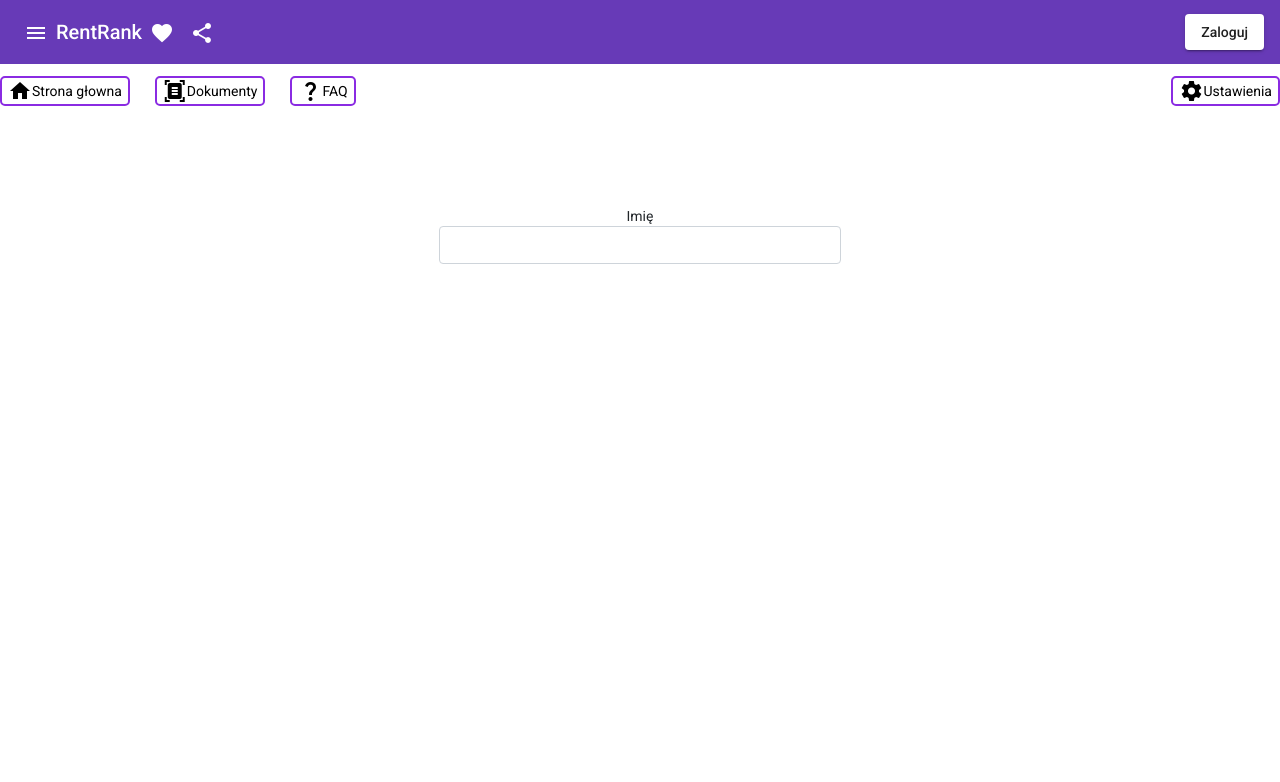
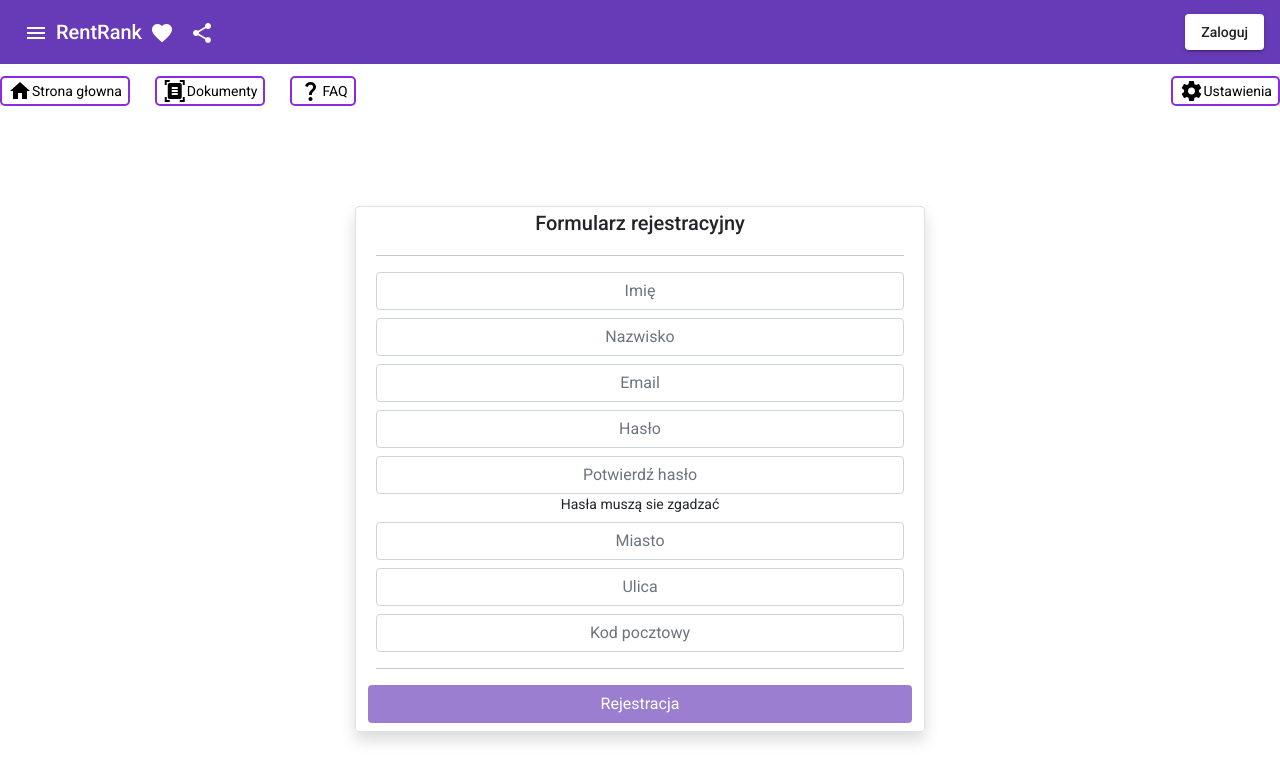
Before and after one commit to Quibeep/rent-rank, an Angular app: page /registration in a window 1280 px wide. Shown: the top 782 px of the page. Built offline with nearby package versions, Linux system fonts and the light colour scheme.

Commit message:
Commiting incomplete password validation - help

```diff
--- a/src/app/app-routing.module.ts
+++ b/src/app/app-routing.module.ts
@@ -6,6 +6,7 @@ import { DocsComponent } from './header/docs/docs.component';
 import { SettingsComponent } from './header/settings/settings.component';
 import { PopupComponent } from './header/popup/popup.component';
 import { RegistrationComponent } from './header/registration/registration.component';
+import { PageNotFoundComponent } from './page-not-found/page-not-found.component';
 
 const routes: Routes = [
   { path: '', component: MainPageComponent},
@@ -14,6 +15,8 @@ const routes: Routes = [
   { path: 'settings', component: SettingsComponent},
   { path: 'login', component: PopupComponent},
   { path: 'registration', component: RegistrationComponent},
+  { path: 'not-found', component: PageNotFoundComponent},
+  { path: '**', redirectTo: '/not-found'},
 ];
 
 @NgModule({
--- a/src/app/app.module.ts
+++ b/src/app/app.module.ts
@@ -19,6 +19,9 @@ import { PopupComponent } from './header/popup/popup.component';
 import { NgbActiveModal, NgbModule } from '@ng-bootstrap/ng-bootstrap';
 import { ReactiveFormsModule } from '@angular/forms';
 import { RegistrationComponent } from './header/registration/registration.component';
+import { PageNotFoundComponent } from './page-not-found/page-not-found.component';
+import { ValidatorService } from './header/registration/password.validator';
+
 
 @NgModule({
   declarations: [
@@ -30,7 +33,8 @@ import { RegistrationComponent } from './header/registration/registration.compon
     FaqComponent,
     SettingsComponent,
     PopupComponent,
-    RegistrationComponent
+    RegistrationComponent,
+    PageNotFoundComponent
   ],
   imports: [
     BrowserModule,
@@ -43,7 +47,7 @@ import { RegistrationComponent } from './header/registration/registration.compon
     ReactiveFormsModule
   ],
   providers: [
-    NgbActiveModal
+    NgbActiveModal, ValidatorService
   ],
   bootstrap: [AppComponent]
 })
--- a/src/app/header/popup/popup.component.html
+++ b/src/app/header/popup/popup.component.html
@@ -1,25 +1,46 @@
-
 <div class="modal-header">
-  <h2 class="modal-title">Login</h2>
-  <button type="button" class="btn-close" aria-label="Close" (click)="activeModal.dismiss('Cross click')"></button>
+  <h2 class="modal-title mt-3" style="margin-left: 200px">Login</h2>
+  <button
+    type="button"
+    class="btn-close"
+    aria-label="Close"
+    (click)="activeModal.dismiss('Cross click')"
+  ></button>
 </div>
 <form [formGroup]="loginForm" (ngSubmit)="onSubmit()">
   <div class="modal-body">
     <div class="mb-3 row">
       <label for="email" class="col-sm-2 col-form-label">Email</label>
       <div class="col-sm-10">
-      <input type="email" class="form-control" id="email"formControlName="userEmail" >
+        <input
+          type="email"
+          class="form-control"
+          id="email"
+          formControlName="userEmail"
+        />
       </div>
     </div>
     <div class="mb-3 row">
       <label for="inputPassword" class="col-sm-2 col-form-label">Hasło</label>
       <div class="col-sm-10">
-      <input type="password" class="form-control" id="inputPassword" formControlName="userPassword">
+        <input
+          type="password"
+          class="form-control"
+          id="inputPassword"
+          formControlName="userPassword"
+        />
       </div>
     </div>
   </div>
   <div class="modal-footer">
     <button type="submit" class="btn btn-outline-dark">Zaloguj</button>
-  <button type="button" class="btn btn-outline-dark" [routerLink]="['/registration']" (click)="activeModal.close()">Rejestracja</button>
+    <button
+      type="button"
+      class="btn btn-outline-dark"
+      [routerLink]="['/registration']"
+      (click)="activeModal.close()"
+    >
+      Rejestracja
+    </button>
   </div>
 </form>
--- a/src/app/header/popup/popup.component.ts
+++ b/src/app/header/popup/popup.component.ts
@@ -10,7 +10,7 @@ import { NgbActiveModal, NgbModal } from '@ng-bootstrap/ng-bootstrap';
   styleUrls: ['./popup.component.scss']
 })
 export class PopupComponent implements OnInit{
-loginForm: FormGroup;
+loginForm: FormGroup = new FormGroup ({});
 
   constructor(public activeModal: NgbActiveModal) {
 
@@ -24,6 +24,6 @@ loginForm: FormGroup;
   }
 
   onSubmit() {
-    console.log(this.loginForm)
+    console.log(this.loginForm);
   }
 }
--- /dev/null
+++ b/src/app/header/registration/password.validator.ts
@@ -0,0 +1,32 @@
+import { Injectable } from '@angular/core';
+import { AbstractControl, FormGroup, ValidationErrors } from '@angular/forms';
+
+@Injectable()
+export class ValidatorService {
+  constructor() {}
+  passwordMatch(password: string, confirmPassword: string) {
+    return (formGroup: AbstractControl): ValidationErrors | null => {
+      const passwordControl = formGroup.get(password);
+      const confirmPasswordControl = formGroup.get(confirmPassword);
+
+      if (!passwordControl || !confirmPasswordControl) {
+        return null;
+      }
+
+      if (
+        confirmPasswordControl.errors &&
+        !confirmPasswordControl.errors.passwordMismatch
+      ) {
+        return null;
+      }
+
+      if (passwordControl.value !== confirmPasswordControl.value) {
+        confirmPasswordControl.setErrors({ passwordMismatch: true });
+        return { passwordMismatch: true };
+      } else {
+        confirmPasswordControl.setErrors(null);
+        return null;
+      }
+    };
+  }
+}
--- a/src/app/header/registration/registration.component.html
+++ b/src/app/header/registration/registration.component.html
@@ -1,12 +1,90 @@
-<div class="container-fluid" style="margin-top: 100px;">
-
-    <div class="row justify-content-center row-cols-2">
-      <div class="col-4 text-center">
-      <div class="form-group">
-        <label for="firstName">Imię</label>
-        <input id="firstName" type="text" class="form-control text-center">
+<div class="container" style="margin-top: 100px">
+  <form [formGroup]="registrationForm" (ngSubmit)="registrationSubmit()">
+    <div class="row justify-content-center">
+      <div class="col-6 text-center border border-1 rounded shadow">
+        <h2>Formularz rejestracyjny</h2>
+        <div class="form-group m-2">
+          <hr />
+          <input
+            id="firstName"
+            type="text"
+            class="form-control text-center"
+            placeholder="Imię"
+            formControlName="firstName"
+          />
+        </div>
+        <div class="form-group m-2">
+          <input
+            id="lastName"
+            type="text"
+            class="form-control text-center"
+            placeholder="Nazwisko"
+            formControlName="lastName"
+          />
+        </div>
+        <div class="form-group m-2">
+          <input
+            id="email"
+            type="email"
+            class="form-control text-center"
+            placeholder="Email"
+            formControlName="email"
+          />
+        </div>
+        <div class="form-group m-2">
+          <input
+            id="password"
+            type="password"
+            class="form-control text-center"
+            placeholder="Hasło"
+            formControlName="password"
+          />
+          <div></div>
+        </div>
+        <div class="form-group m-2">
+          <input
+            id="passwordConfirm"
+            type="password"
+            class="form-control text-center"
+            placeholder="Potwierdź hasło"
+            formControlName="passwordConfirm"
+          />
+          <div >Hasła muszą sie zgadzać</div>
+        </div>
+        <div class="form-group m-2">
+          <input
+            id="city"
+            type="text"
+            class="form-control text-center"
+            placeholder="Miasto"
+            formControlName="city"
+          />
+        </div>
+        <div class="form-group m-2">
+          <input
+            id="street"
+            type="text"
+            class="form-control text-center"
+            placeholder="Ulica"
+            formControlName="street"
+          />
+        </div>
+        <div class="form-group m-2">
+          <input
+            id="zipCode"
+            type="text"
+            class="form-control text-center"
+            placeholder="Kod pocztowy"
+            formControlName="zipCode"
+          />
+          <hr />
+        </div>
+        <div class="row">
+          <div class="d-grid gap-2">
+            <button class="btn mb-2" type="submit" [disabled]="!registrationForm.valid">Rejestracja</button>
+          </div>
+        </div>
       </div>
     </div>
-    </div>
-
+  </form>
 </div>
--- a/src/app/header/registration/registration.component.scss
+++ b/src/app/header/registration/registration.component.scss
@@ -0,0 +1,15 @@
+.shadow {
+  box-shadow: 3px 3px 8px rgba(0,0,0.3)
+}
+
+.margin {
+  margin: 10px;
+}
+
+.specific-color {
+  color: rgba(137, 43, 226, 0.836);
+}
+.btn {
+  background-color:#673ab7;
+  color: white;
+}
--- a/src/app/header/registration/registration.component.ts
+++ b/src/app/header/registration/registration.component.ts
@@ -1,4 +1,8 @@
 import { Component, OnInit } from '@angular/core';
+import {FormBuilder, FormControl, FormGroup, Validators } from '@angular/forms';
+import { ValidatorService } from './password.validator';
+
+
 
 @Component({
   selector: 'app-registration',
@@ -7,9 +11,32 @@ import { Component, OnInit } from '@angular/core';
 })
 export class RegistrationComponent implements OnInit {
 
-  constructor() { }
+  registrationForm!: FormGroup
+
+
+  constructor(private fb: FormBuilder, private v:ValidatorService) {
+  }
 
   ngOnInit(): void {
+      this.registrationForm = new FormGroup ({
+      'firstName': new FormControl(null,[Validators.required,]),
+      'lastName': new FormControl(null,[Validators.required,]),
+      'email': new FormControl(null,[Validators.required,Validators.email]),
+      'city': new FormControl(null,[Validators.required,]),
+      'street': new FormControl(null,[Validators.required,]),
+      'zipCode': new FormControl(null,[Validators.required,]),
+      password: new FormControl(null,[Validators.required,]),
+      passwordConfirm: new FormControl(null,[Validators.required,]),
+    }, {validators: this.v.passwordMatch('password','passwordConfirm')}
+    );
   }
 
+  get form() {
+    return this.registrationForm.controls;
+  }
+
+
+  registrationSubmit() {
+    console.log(this.registrationForm)
+  }
 }
--- /dev/null
+++ b/src/app/page-not-found/page-not-found.component.html
@@ -0,0 +1,2 @@
+<h1 style="text-align: center">ERROR 404</h1>
+<h1 style="text-align: center">STRONA NIE ISTNIEJE</h1>
--- /dev/null
+++ b/src/app/page-not-found/page-not-found.component.ts
@@ -0,0 +1,15 @@
+import { Component, OnInit } from '@angular/core';
+
+@Component({
+  selector: 'app-page-not-found',
+  templateUrl: './page-not-found.component.html',
+  styleUrls: ['./page-not-found.component.scss']
+})
+export class PageNotFoundComponent implements OnInit {
+
+  constructor() { }
+
+  ngOnInit(): void {
+  }
+
+}
```
Also changed, not shown: src/app/page-not-found/page-not-found.component.scss (added), 1 other file (tests, documents, lock files or other folders). Lines whose indentation alone changed are shown as unchanged.
